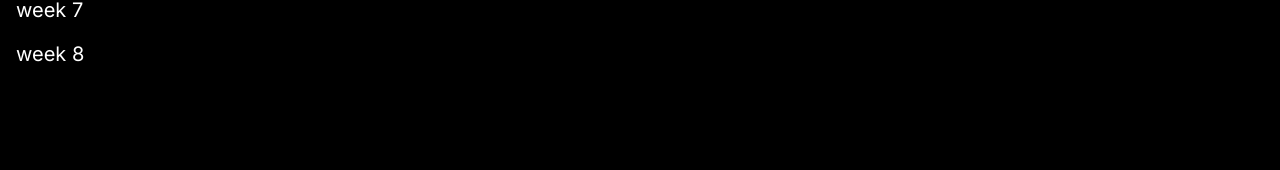
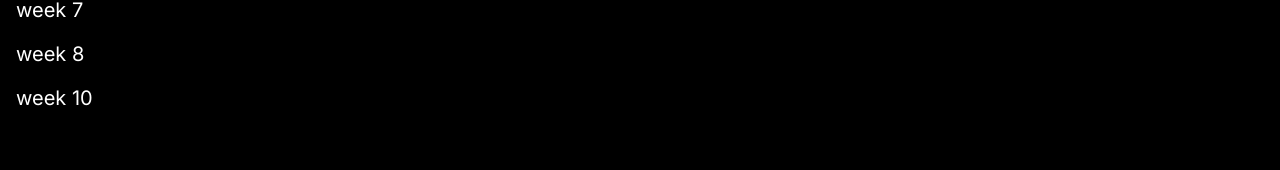
Before and after one commit to UroobaEjaz/cprg306-assignments, a Next.js app: page / in a window 1280 px wide. Shown: the part 344-514 px from the top of the page. Built offline with nearby package versions, Linux system fonts and the light colour scheme.

Commit message:
Update page.js

```diff
--- a/app/page.js
+++ b/app/page.js
@@ -28,6 +28,9 @@ export default function Home() {
         <li className="mb-2 p-1 text-xl">
           <Link href='./week-8'>week 8</Link>
         </li>
+        <li className="mb-2 p-1 text-xl">
+          <Link href='./week-10'>week 10</Link>
+          </li>
 
       </ul>
 
```
